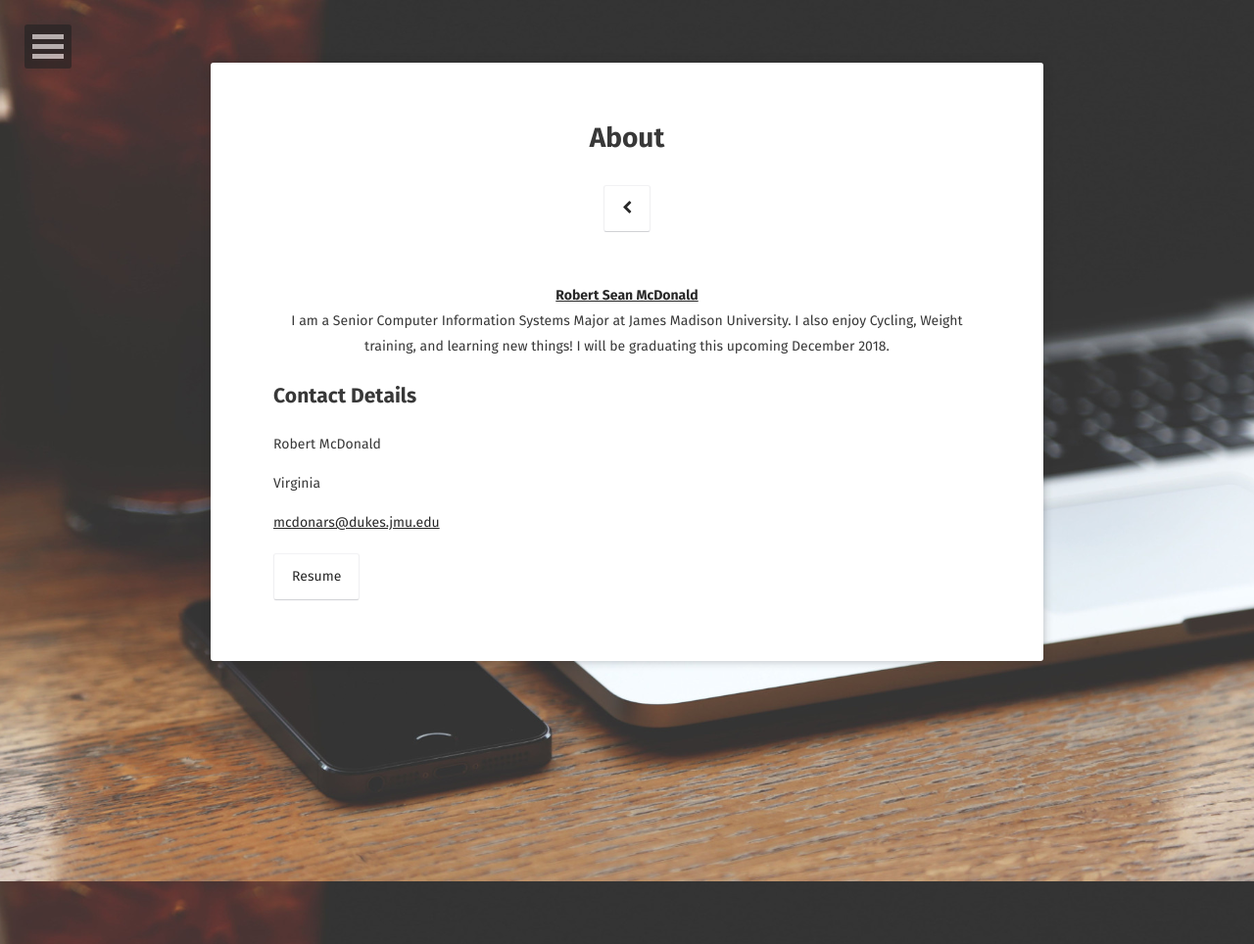
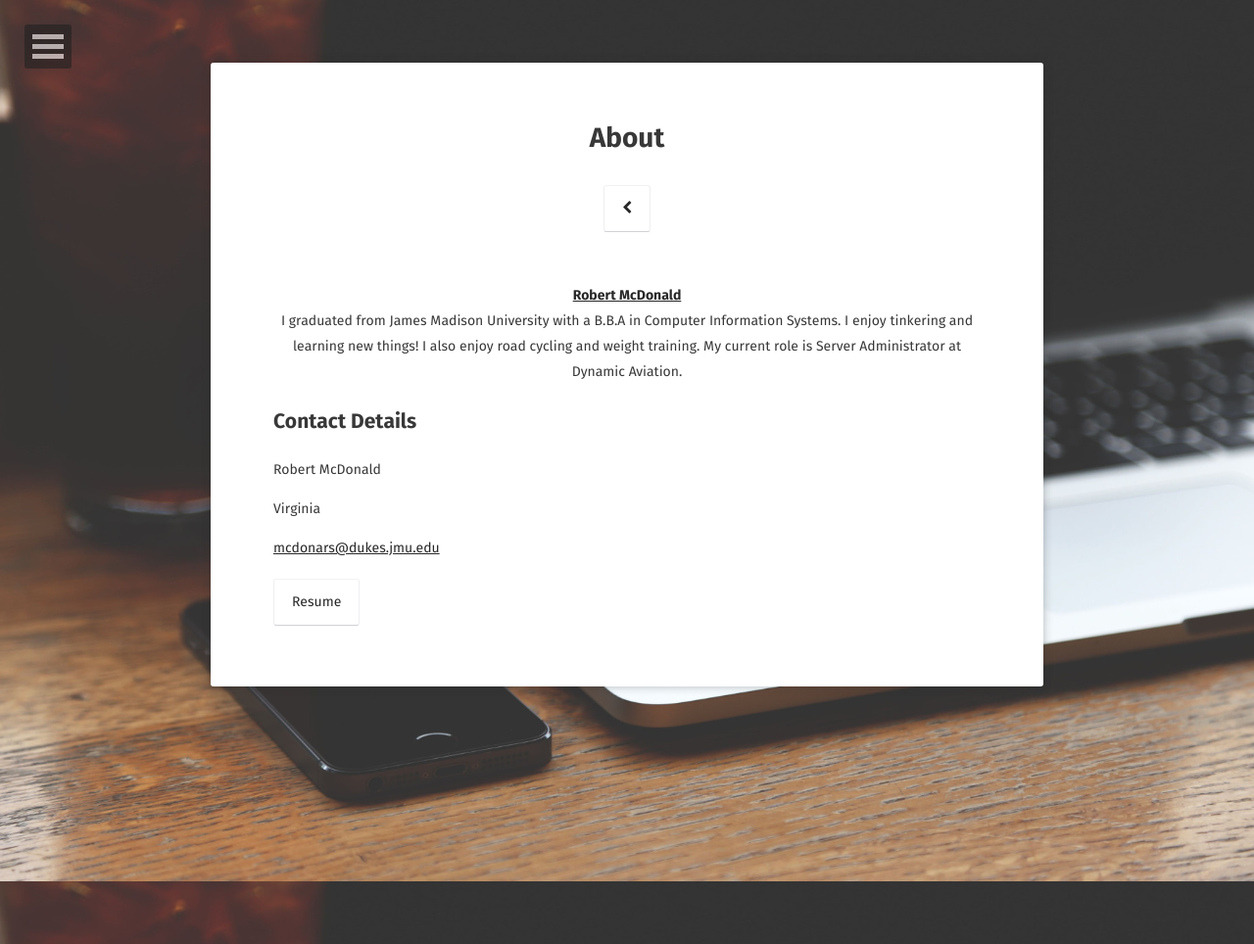
Before and after one commit to mcdonars/mcdonars.github.io, a Jekyll site: the page built from about/index.md, in a window 1280 px wide. Shown: the whole page at 98% size. Built offline with Jekyll 4.4.1, drawn with Linux system fonts in a browser that asks for light colours; some web fonts are replaced.

Commit message:
Updated resume and about page with current information

```diff
--- a/about/index.md
+++ b/about/index.md
@@ -2,12 +2,12 @@
 layout: page
 title: About
 tags: [about]
-date: 2018-09-3
+date: 2019-7-29
 comments: false
 ---
 
-<center><a href="http://github.com/mcdonars"><b>Robert Sean McDonald</b></a></center>
-<center> I am a Senior Computer Information Systems Major at James Madison University. I also enjoy Cycling, Weight training, and learning new things! I will be graduating this upcoming December 2018.</center>
+<center><a href="http://github.com/mcdonars"><b>Robert McDonald</b></a></center>
+<center> I graduated from James Madison University with a B.B.A in Computer Information Systems. I enjoy tinkering and learning new things! I also enjoy road cycling and weight training. My current role is Server Administrator at Dynamic Aviation. </center>
 
 ## Contact Details
 
```
Also changed, not shown: 1 other file.
